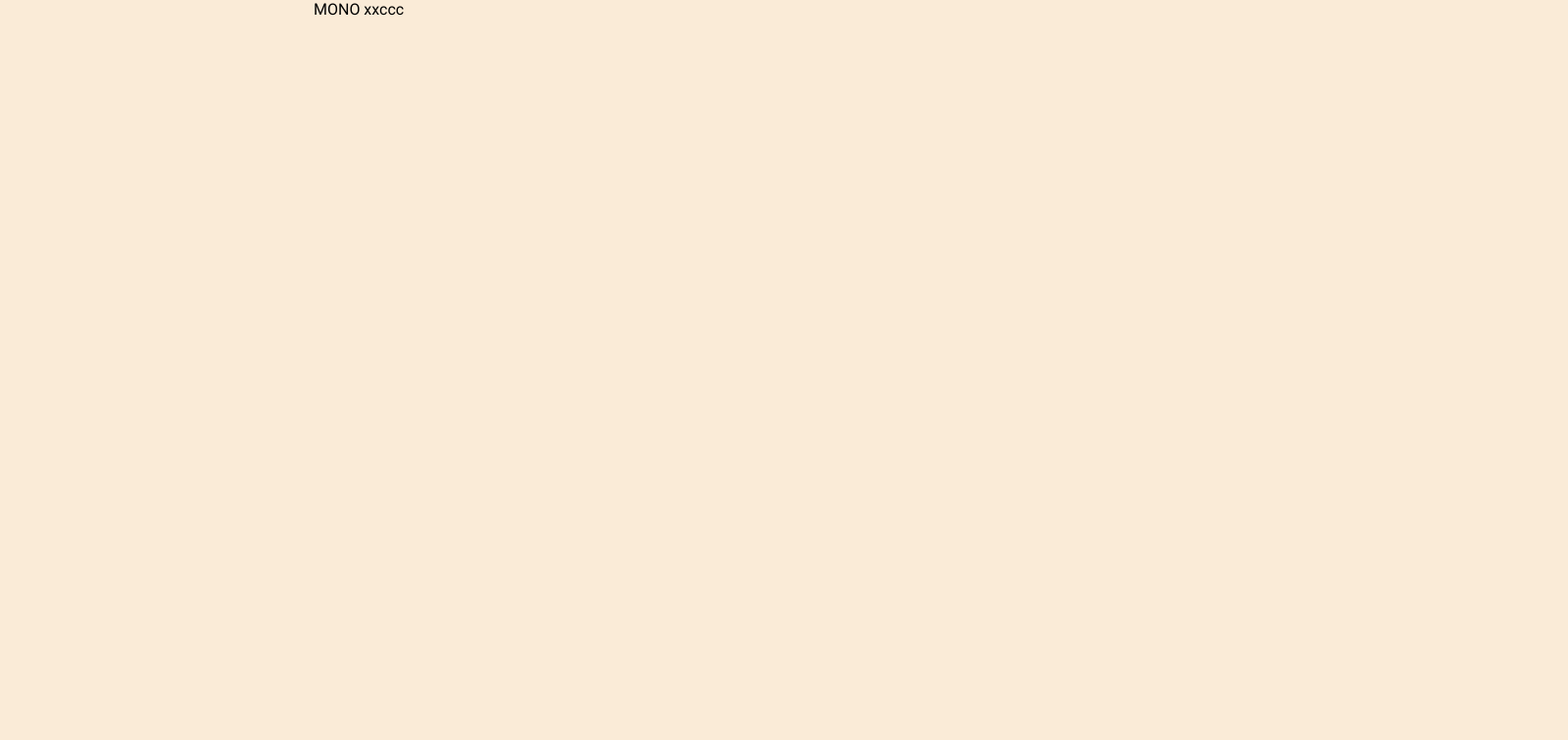
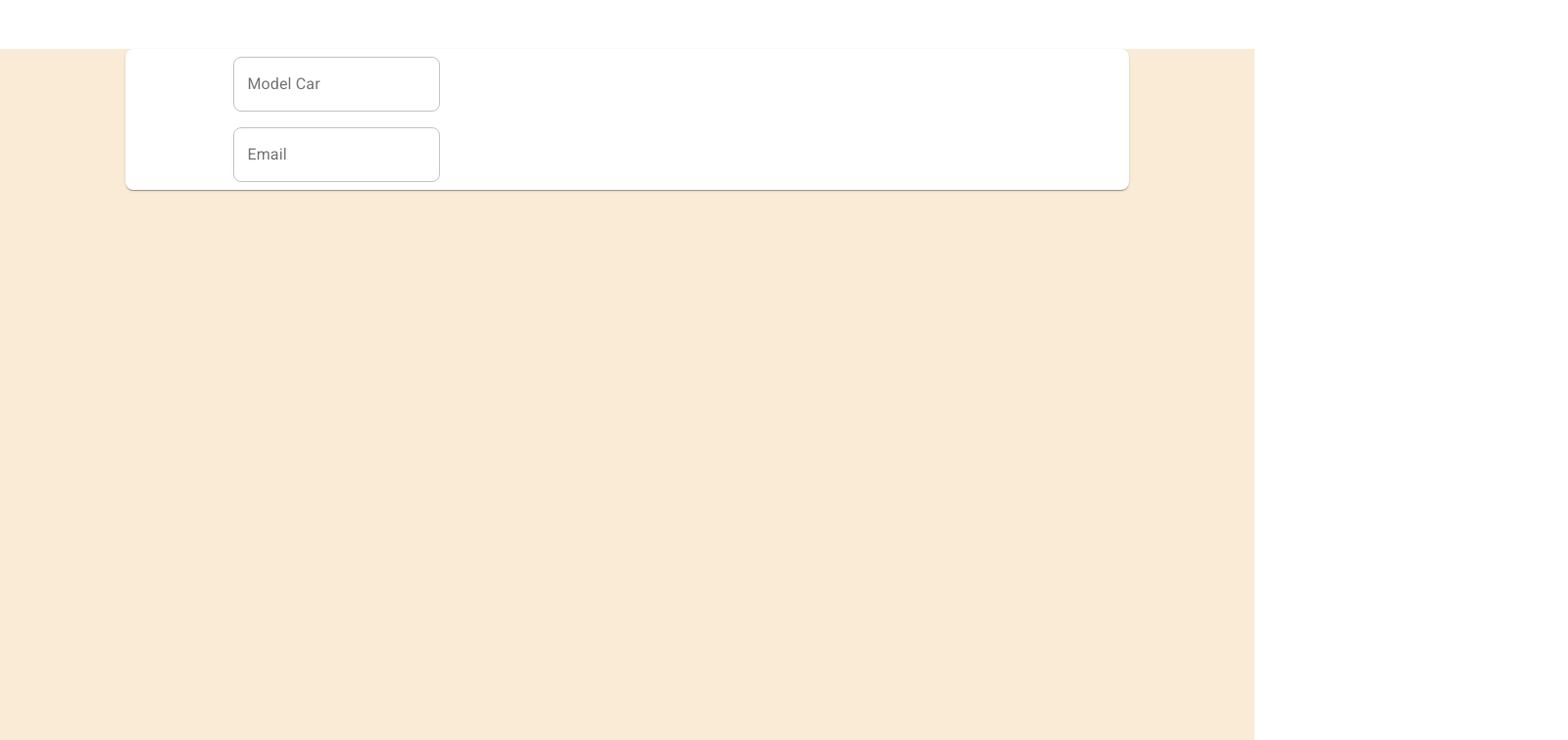
Before and after one commit to alenskupnjak/reactZadatakMono, a React (Create React App) app: page / in a window 1280 px wide. Shown: the top 756 px of the page at 98% size, 1600 px wide, since content can reach past the window. Built offline with nearby package versions, Linux system fonts and the light colour scheme.

Commit message:
003 autoForm init

```diff
--- a/src/App.jsx
+++ b/src/App.jsx
@@ -7,10 +7,20 @@ import {
 } from '@material-ui/core';
 
 
+import Vehicle from './Pages/vehicle'
+
+
+
+
+
+
+
+
+
 const useStyles = makeStyles({
   bazaCSS: {
-    paddingLeft: '320px',
     width: '100%',
+    // margin:'auto',
     height: '100vh',
     backgroundColor: '#faebd7',
   },
@@ -29,8 +39,9 @@ const theme = createMuiTheme({
     },
   },
   shape: {
-    borderRadius: '12px'
+    borderRadius: '8px'
   },
+  backgroundColor: '#faebd7',
 });
 
 function App() {
@@ -39,7 +50,7 @@ function App() {
     <React.Fragment>
       <ThemeProvider theme = {theme}>
       <div className={classes.bazaCSS}>
-        MONO xxccc
+        <Vehicle></Vehicle>
       </div>
       </ThemeProvider>
     </React.Fragment>
--- /dev/null
+++ b/src/Pages/vehicle.jsx
@@ -0,0 +1,32 @@
+import React from 'react'
+import  VehicleForm from './vehicleForm'
+import {
+  makeStyles,
+  Paper
+} from '@material-ui/core';
+
+
+const useStyles = makeStyles((theme)=>({
+   pageContent : {
+     width:'80%',
+     margin:'50px auto',
+    //  padding:theme.spacing(5)
+   }
+}))
+
+
+
+
+
+function Vehicle() {
+  const classes = useStyles();
+
+  return (
+    <Paper className={classes.pageContent}>
+      <VehicleForm  >
+      </VehicleForm>
+    </Paper>
+  )
+}
+
+export default Vehicle
--- /dev/null
+++ b/src/Pages/vehicleForm.jsx
@@ -0,0 +1,81 @@
+import React ,{ useState }from 'react'
+import { observer } from "mobx-react";
+import {
+  Grid,
+  TextField,
+  makeStyles,
+} from '@material-ui/core';
+
+
+
+
+// Inicijalna crijednost forme
+const initValue= {
+    id: 0,
+    modelName: '',
+    email: '',
+    mobile: '12345679998',
+    city: 'Sesvete',
+    motor: 'diesel',
+    // make: "BMV",
+    makeId: '1',
+    sellDate: '2021-02-26T10:51:22.509Z',
+    isLoan: false,
+  };
+
+  // Stylin CSS
+  const useStyles = makeStyles((theme)=>({
+    root : {
+    '& .MuiFormControl-root' : {
+        width:'60%',
+    },
+    margin:theme.spacing(1)
+    // '& .MuiInputBase-input' : {
+    //     margin:'50px'
+    // },
+
+    },
+    marginForm: {
+      width:'80%',
+      margin:'auto'
+    }
+ }))
+
+
+
+// Glavna funkcija
+function VehicleForm() {
+  const classes = useStyles();
+// setiramo pocetnu vrijednost forme
+const [values, setValues] = useState(initValue)
+
+
+  return (
+    <form  className={classes.marginForm} >
+      <Grid container >
+        <Grid item xs={6}>
+          <TextField
+            className={classes.root}
+            variant="outlined"
+            label="Model Car"
+            value={values.modelName}
+          >
+          </TextField>
+          <TextField
+            className={classes.root}
+            variant="outlined"
+            label="Email"
+            value={values.email}
+          >
+          </TextField>
+        </Grid>
+        <Grid item xs={6}>
+
+        </Grid>
+      </Grid>
+    </form>
+  )
+}
+
+export default VehicleForm
+// export default observer(VehicleForm)
```
Also changed, not shown: src/Pages/auto.jsx (deleted), src/Pages/autoLista.jsx (deleted).
